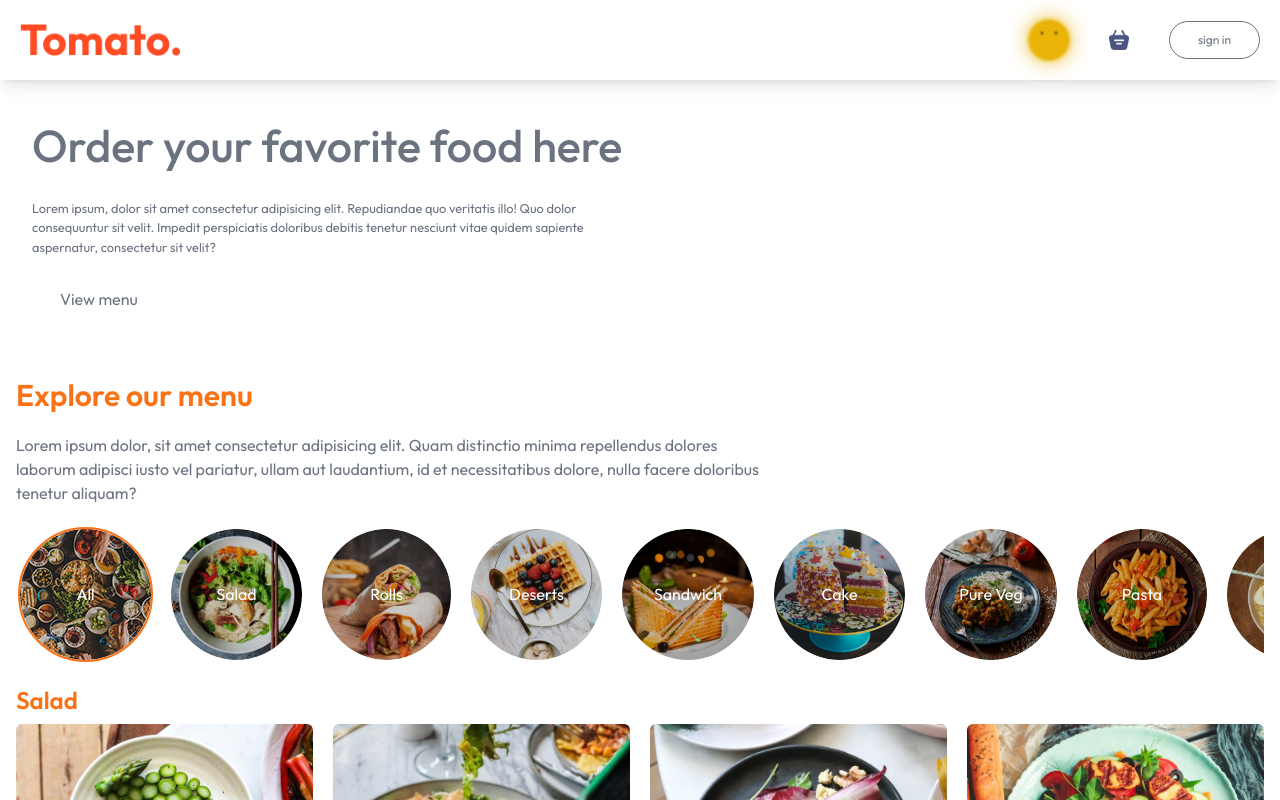
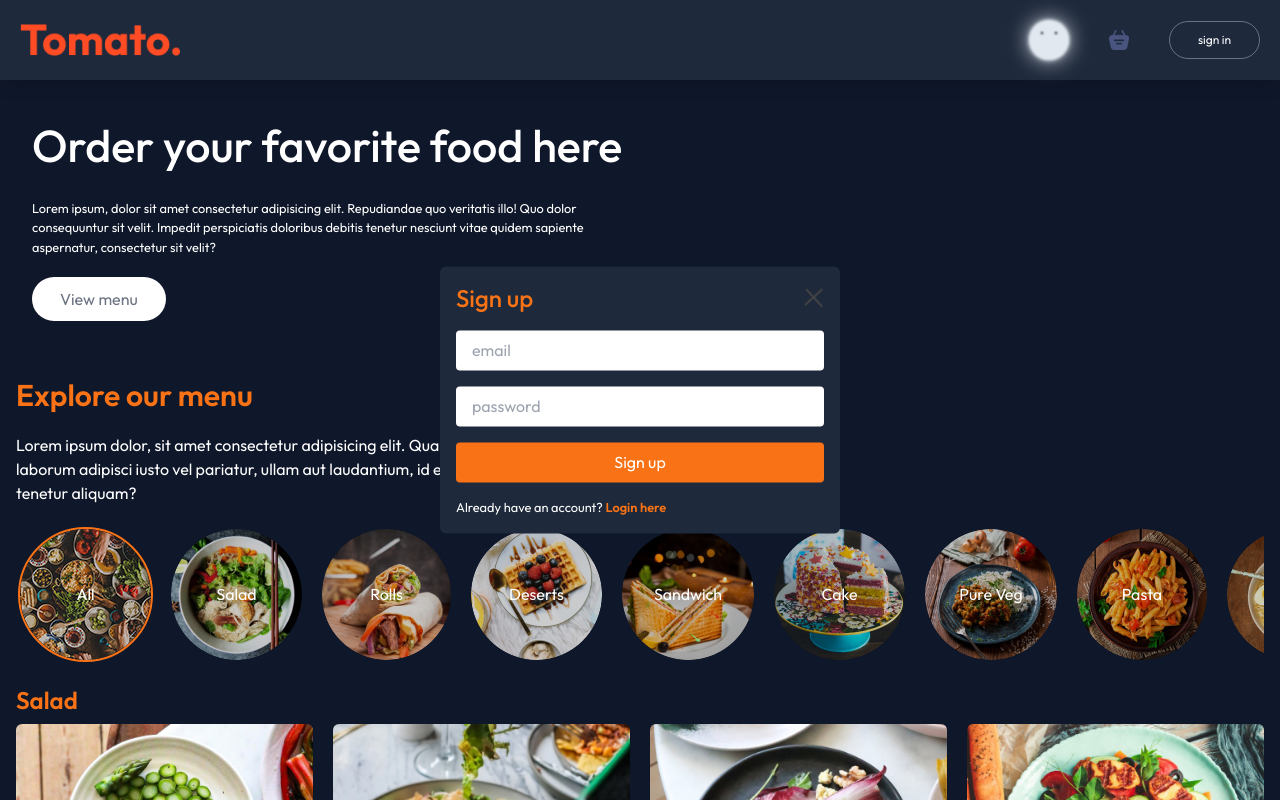
Before and after one commit to amujka/delivery-app, a React (Vite) app: page / in a window 1280 px wide. Shown: the top 800 px of the page. Built offline with nearby package versions, Linux system fonts and the light colour scheme.

Commit message:
add registration modal

```diff
--- a/src/components/navbar/Navbar.jsx
+++ b/src/components/navbar/Navbar.jsx
@@ -4,15 +4,17 @@ import { useContext, useRef } from 'react';
 import { CartContext } from '../../context/CartContext';
 import { ThemeContext } from '../../context/ThemeContext';
 import CartModal from '../cart/modal/CartModal';
+import RegistrationModal from '../registration/modal/RegistrationModal';
 const Navbar = () => {
 	const { items, addToCart } = useContext(CartContext);
 	const { toggleTheme, theme } = useContext(ThemeContext);
+
 	const cartModal = useRef();
+	const registrationModal = useRef();
 
 	const showModalHandler = () => {
 		cartModal.current.openModal();
 	};
-
 	return (
 		<>
 			<nav className='navbar'>
@@ -36,6 +38,7 @@ const Navbar = () => {
 				addToCart={addToCart}
 				theme={theme}
 			/>
+			<RegistrationModal ref={registrationModal} theme={theme} />
 		</>
 	);
 };
--- a/src/components/registration/modal/RegistrationModal.jsx
+++ b/src/components/registration/modal/RegistrationModal.jsx
@@ -1,10 +1,30 @@
-import { useImperativeHandle } from 'react';
+import { useImperativeHandle, forwardRef, useRef } from 'react';
 import { createPortal } from 'react-dom';
-
-const RegistrationModal = useImperativeHandle((props, ref) => {
+import '../registration.css';
+import { assets } from '../../../assets/assets';
+const RegistrationModal = forwardRef(({ theme }, ref) => {
 	const registrationModal = useRef();
 	return createPortal(
-		<dialog ref='registrationModal'>REGISTRATION PORTAL</dialog>,
+		<dialog
+			open
+			ref={registrationModal}
+			className={`registration_modal registration_modal--${theme}`}
+		>
+			<div className='registration_modal__container'>
+				<div className='registration_modal__header'>
+					<h3 className='registration_modal__caption'>Sign up</h3>
+					<button onClick={() => cartModal.current.close()}>
+						<img src={assets.cross_icon} alt='x' />
+					</button>
+				</div>
+				<input type='email' name='email' placeholder='email' />
+				<input type='text' name='password' placeholder='password' />
+				<button className='registration_modal__submit'>Sign up</button>
+				<small>
+					Already have an account? <span>Login here</span>
+				</small>
+			</div>
+		</dialog>,
 		document.getElementById('modal')
 	);
 });
--- a/src/components/registration/registration.css
+++ b/src/components/registration/registration.css
@@ -0,0 +1,47 @@
+.registration_modal {
+	@apply fixed left-1/2 -translate-x-1/2 top-1/2 -translate-y-1/2 z-30 w-11/12 max-w-[400px] rounded-md;
+}
+
+.registration_modal--light {
+	@apply bg-white;
+}
+
+.registration_modal--dark {
+	@apply bg-slate-800 text-white;
+}
+
+.registration_modal__container {
+	@apply flex flex-col gap-4 p-4;
+}
+
+.registration_modal__header {
+	@apply flex justify-between items-center;
+}
+
+.registration_modal__header button {
+	@apply outline-none;
+}
+
+.registration_modal::backdrop {
+	@apply bg-black/50;
+}
+
+.registration_modal__caption {
+	@apply text-2xl font-medium text-orange-500;
+}
+
+.registration_modal input {
+	@apply px-4 py-2 outline-none rounded text-slate-900;
+}
+
+.registration_modal--light input {
+	@apply border-orange-500 border;
+}
+
+.registration_modal__submit {
+	@apply px-4 py-2 outline-none rounded bg-orange-500 text-white;
+}
+
+.registration_modal small span {
+	@apply font-semibold text-orange-500 cursor-pointer;
+}
--- a/src/context/ThemeContext.jsx
+++ b/src/context/ThemeContext.jsx
@@ -5,7 +5,7 @@ export const ThemeContext = createContext({
 });
 
 export default function ThemeContextProvider({ children }) {
-	const [theme, setTheme] = useState('light');
+	const [theme, setTheme] = useState('dark');
 	const toggleThemeHandler = () => {
 		setTheme((prev) => (prev === 'light' ? 'dark' : 'light'));
 	};
```
